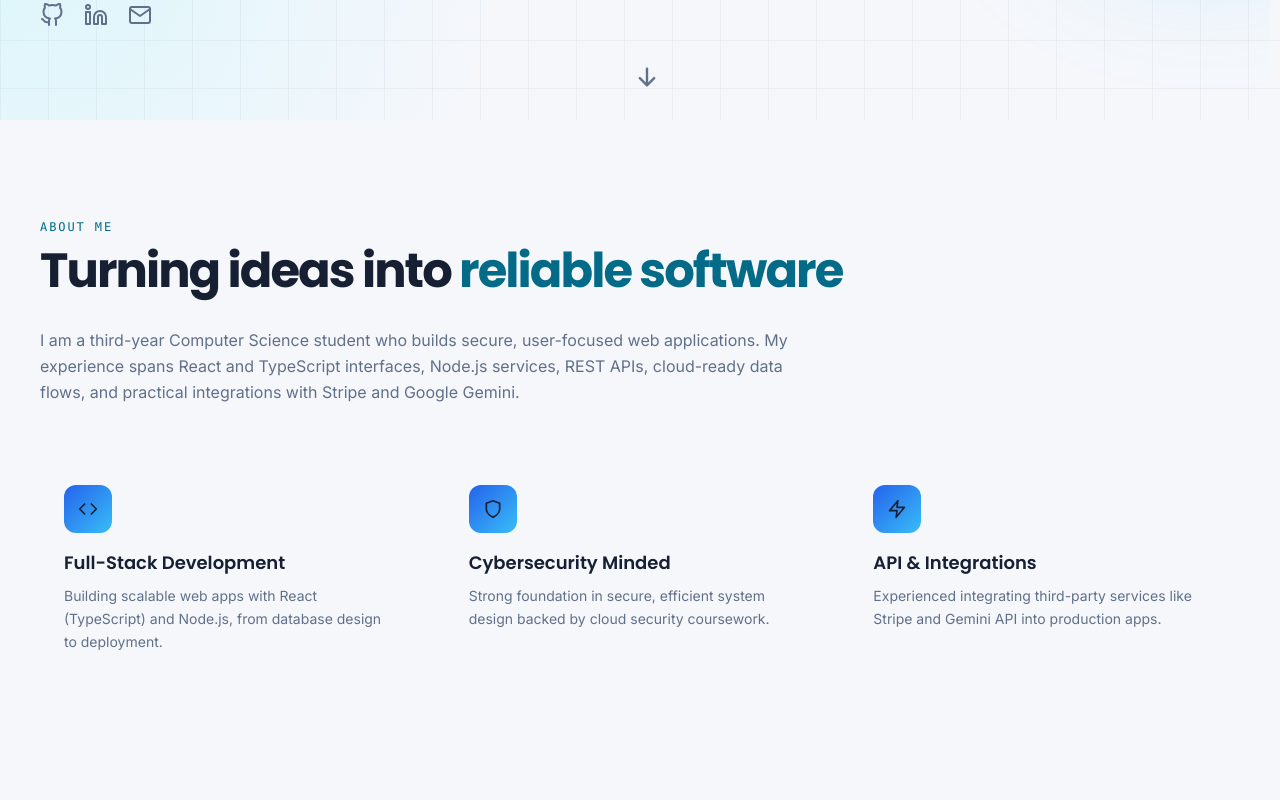
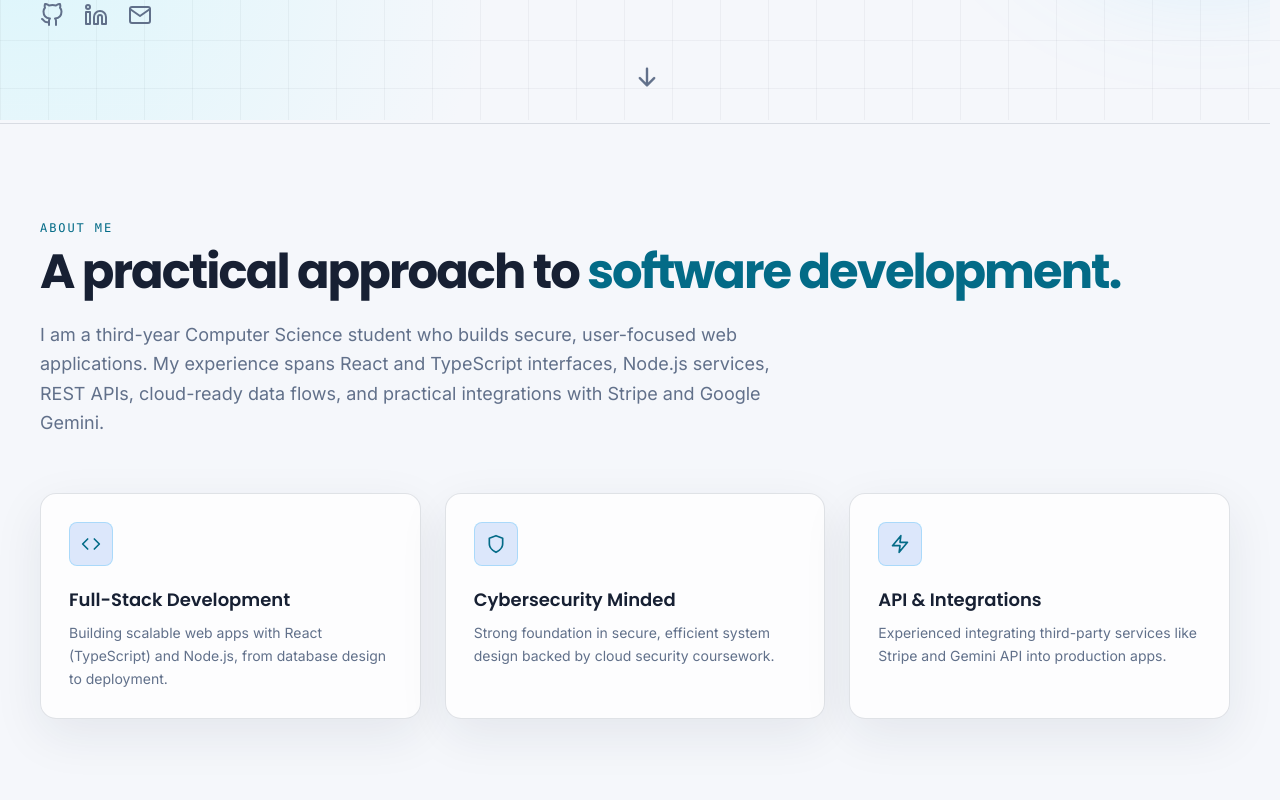
Before and after one commit to PamudithaSilva/My-Portfolio-Pamuditha, a React (Vite) app: page / in a window 1280 px wide. Shown: the part 680-1480 px from the top of the page. Built offline with nearby package versions, Linux system fonts and the light colour scheme; the HTML template or start-up script is replaced by a standard one.

Commit message:
Refactor section styles and update text for improved clarity and visual consistency across About, Contact, and Education components

```diff
--- a/src/components/About.tsx
+++ b/src/components/About.tsx
@@ -22,7 +22,7 @@ const highlights = [
 
 export default function About() {
   return (
-    <section id="about" className="section-container">
+    <section id="about" className="section-container content-rule">
       <motion.div
         initial={{ opacity: 0, y: 20 }}
         whileInView={{ opacity: 1, y: 0 }}
@@ -30,10 +30,10 @@ export default function About() {
         transition={{ duration: 0.6 }}
       >
         <p className="eyebrow">About me</p>
-        <h2 className="section-title mb-8">
-          Turning ideas into <span className="gradient-text">reliable software</span>
+        <h2 className="section-title mb-6">
+          A practical approach to <span className="gradient-text">software development.</span>
         </h2>
-        <p className="text-slate-400 max-w-3xl leading-relaxed mb-14">{profile.about}</p>
+        <p className="max-w-3xl text-lg leading-relaxed text-slate-400 mb-14">{profile.about}</p>
       </motion.div>
 
       <div className="grid items-stretch gap-6 md:grid-cols-3">
@@ -44,12 +44,12 @@ export default function About() {
             whileInView={{ opacity: 1, y: 0 }}
             viewport={{ once: true }}
             transition={{ duration: 0.5, delay: i * 0.1 }}
-            className="glass h-full min-w-0 p-6 hover:-translate-y-1 hover:border-accent/40 transition-all duration-300"
+            className="surface h-full min-w-0 p-7 transition-all duration-300 hover:-translate-y-1 hover:border-accent/50"
           >
-            <div className="w-12 h-12 rounded-xl bg-gradient-to-br from-accent to-accent2 flex items-center justify-center text-xl mb-4">
+            <div className="mb-5 flex h-11 w-11 items-center justify-center rounded-lg border border-accent2/30 bg-accent/15 text-xl text-accent2">
               {h.icon}
             </div>
-            <h3 className="font-semibold text-lg mb-2">{h.title}</h3>
+            <h3 className="mb-2 text-lg font-semibold text-white">{h.title}</h3>
             <p className="text-slate-400 text-sm leading-relaxed">{h.text}</p>
           </motion.div>
         ))}
--- a/src/components/Contact.tsx
+++ b/src/components/Contact.tsx
@@ -4,26 +4,25 @@ import { profile } from '../data'
 
 export default function Contact() {
   return (
-    <section id="contact" className="section-container">
+    <section id="contact" className="section-container content-rule">
       <motion.div
         initial={{ opacity: 0, y: 20 }}
         whileInView={{ opacity: 1, y: 0 }}
         viewport={{ once: true }}
         transition={{ duration: 0.6 }}
-        className="glass p-8 md:p-14 text-center relative overflow-hidden"
+        className="surface relative overflow-hidden p-8 text-center md:p-14"
       >
-        <div className="absolute -top-24 -right-24 w-72 h-72 bg-accent/20 rounded-full blur-3xl" />
-        <div className="absolute -bottom-24 -left-24 w-72 h-72 bg-accent2/20 rounded-full blur-3xl" />
+        <div className="absolute -right-24 -top-24 h-72 w-72 rounded-full bg-accent/20 blur-3xl" />
 
         <p className="eyebrow relative z-10">Contact</p>
         <h2 className="section-title mb-4 relative z-10">
-          Let's build something <span className="gradient-text">great together</span>
+          Let&apos;s build something <span className="gradient-text">useful.</span>
         </h2>
         <p className="text-slate-400 max-w-xl mx-auto mb-10 relative z-10">
-          I'm currently looking for internship opportunities and interesting collaborations. Feel free to reach out.
+          I&apos;m currently looking for internship opportunities and meaningful collaborations. If you think we should talk, I&apos;d be glad to hear from you.
         </p>
 
-        <div className="relative z-10 mb-10 flex flex-wrap justify-center gap-4">
+        <div className="relative z-10 mb-10 flex flex-wrap justify-center gap-3">
           <a href={`mailto:${profile.email}`} className="btn-primary max-w-full break-all text-center">
             <FiMail /> {profile.email}
           </a>
@@ -36,7 +35,7 @@ export default function Contact() {
           <FiMapPin /> <span>{profile.location}</span>
         </div>
 
-        <div className="flex items-center justify-center gap-6 text-2xl relative z-10">
+        <div className="relative z-10 flex items-center justify-center gap-6 text-2xl">
           <a href={profile.github} target="_blank" rel="noreferrer" className="hover:text-accent2 transition-colors" aria-label="Visit Pamuditha's GitHub profile">
             <FiGithub />
           </a>
--- a/src/components/Education.tsx
+++ b/src/components/Education.tsx
@@ -4,11 +4,11 @@ import { FiAward, FiBookOpen, FiCheck, FiUsers } from 'react-icons/fi'
 
 export default function Education() {
   return (
-    <section id="education" className="section-container">
+    <section id="education" className="section-container content-rule">
       <motion.div initial={{ opacity: 0, y: 20 }} whileInView={{ opacity: 1, y: 0 }} viewport={{ once: true }} transition={{ duration: 0.6 }}>
         <p className="eyebrow">Background</p>
         <h2 className="section-title mb-12">
-          Education and <span className="gradient-text">achievements</span>
+          Education &amp; <span className="gradient-text">development.</span>
         </h2>
       </motion.div>
 
@@ -17,12 +17,12 @@ export default function Education() {
           <h3 className="flex items-center gap-2 font-semibold text-lg mb-6">
             <FiBookOpen className="text-accent2" /> Education
           </h3>
-          <div className="space-y-6 border-l border-white/10 pl-6">
+          <div className="space-y-7 border-l border-white/10 pl-6">
             {education.map((item) => (
               <div key={item.school} className="relative">
-                <span className="absolute -left-[29px] top-1.5 w-3 h-3 rounded-full bg-gradient-to-r from-accent to-accent2" />
-                <p className="text-sm text-slate-500 mb-1">{item.period}</p>
-                <h4 className="font-semibold">{item.school}</h4>
+                <span className="absolute -left-[29px] top-1.5 h-3 w-3 rounded-full border-2 border-base bg-accent2" />
+                <p className="mb-1 font-mono text-xs text-accent2">{item.period}</p>
+                <h4 className="font-semibold text-white">{item.school}</h4>
                 <p className="text-slate-400 text-sm leading-relaxed">{item.degree}</p>
               </div>
             ))}
@@ -46,7 +46,7 @@ export default function Education() {
           </h3>
           <ul className="space-y-3 mb-10">
             {certifications.map((item) => (
-              <li key={item} className="glass px-4 py-3 text-sm text-slate-300 hover:border-white/20 transition-colors">{item}</li>
+              <li key={item} className="surface px-4 py-3 text-sm text-slate-300 transition-colors hover:border-white/20">{item}</li>
             ))}
           </ul>
 
@@ -55,7 +55,7 @@ export default function Education() {
           </h3>
           <ul className="space-y-3">
             {hackathons.map((item) => (
-              <li key={item} className="glass px-4 py-3 text-sm text-slate-300 hover:border-white/20 transition-colors">{item}</li>
+              <li key={item} className="surface px-4 py-3 text-sm text-slate-300 transition-colors hover:border-white/20">{item}</li>
             ))}
           </ul>
         </motion.div>
```
